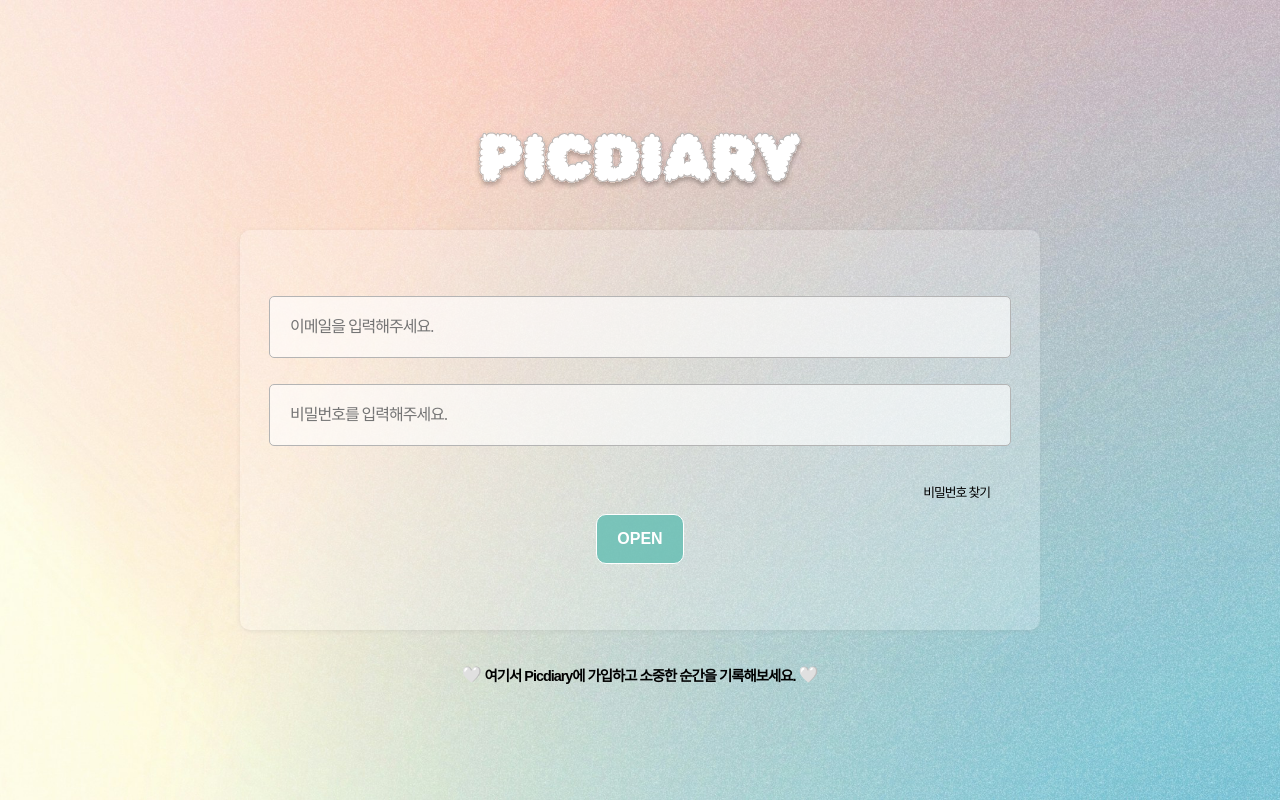
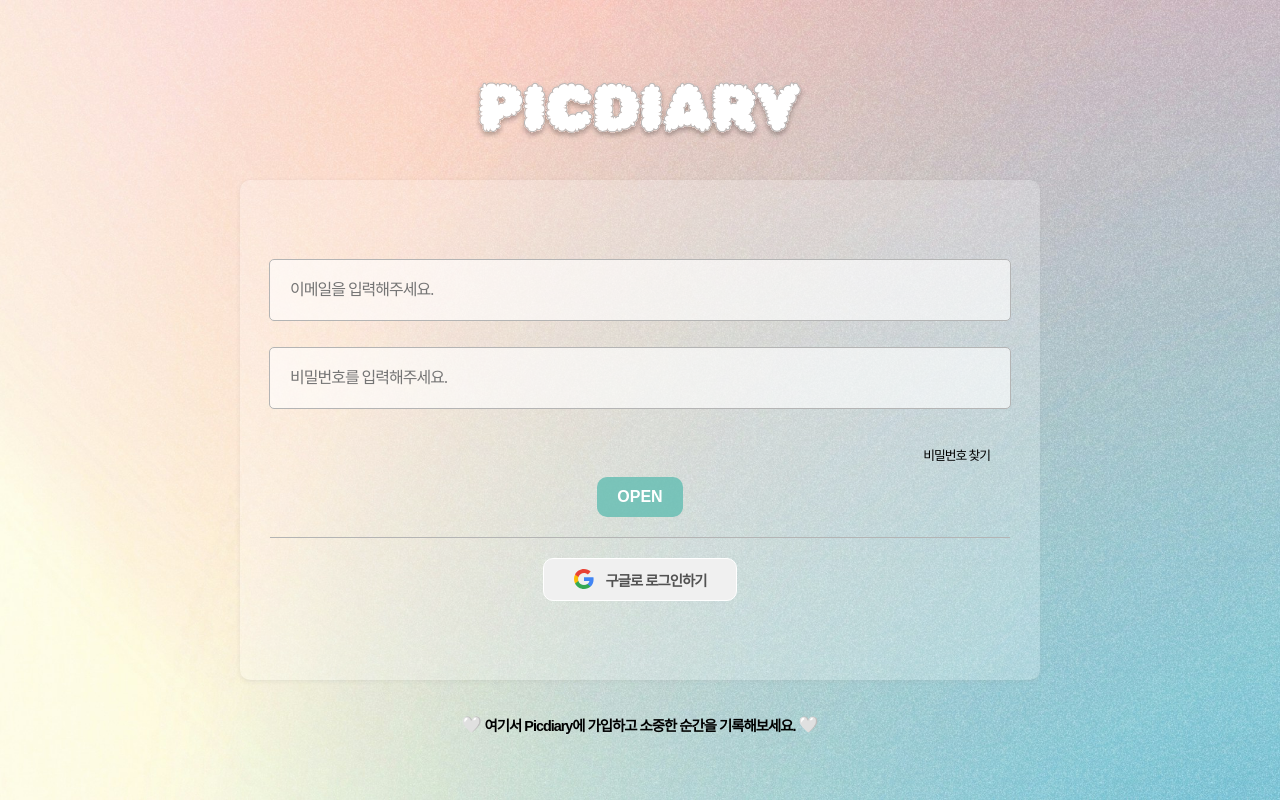
Before and after one commit to jinahp/picdiary, a Next.js app: page / in a window 1280 px wide. Built offline with nearby package versions, Linux system fonts and the light colour scheme.

Commit message:
feat: 구글 로그인 기능 추가

```diff
--- a/app/Button.tsx
+++ b/app/Button.tsx
@@ -1,17 +1,19 @@
 import styles from "@/styles/button.module.scss";
 
 interface ButtonProps {
-  text: string;
+  children?: React.ReactNode;
   className?: string;
   disabled?: boolean;
   onClick?: () => void;
+  text?: string;
 }
 
 export default function Button({
-  text,
+  children,
   className,
   disabled,
   onClick,
+  text,
 }: ButtonProps) {
   return (
     <button
@@ -19,7 +21,7 @@
       disabled={disabled}
       onClick={onClick}
     >
-      {text}
+      {children ?? text}
     </button>
   );
 }
--- /dev/null
+++ b/app/GoogleLoginPage.tsx
@@ -0,0 +1,17 @@
+import GoogleImage from "@/public/svg/ic-google.svg";
+import styles from "@/styles/googleLogin.module.scss";
+import Button from "./Button";
+import { signIn } from "next-auth/react";
+
+export default function GoogleLoginPage() {
+  return (
+    <Button
+      className={styles["google-button"]}
+      onClick={() => signIn("google", { callbackUrl: "/calendar" })}
+      disabled={false}
+    >
+      <GoogleImage alt="Google" />
+      구글로 로그인하기
+    </Button>
+  );
+}
--- a/app/Login.tsx
+++ b/app/Login.tsx
@@ -7,6 +7,7 @@
 import { useMutation } from "@tanstack/react-query";
 import { login } from "@/api/authApi";
 import { useRouter } from "next/navigation";
+import GoogleLoginPage from "./GoogleLoginPage";
 
 const passwordPattern = /^[A-Za-z0-9!@^&*#]+$/;
 
@@ -107,6 +108,8 @@
             <div className={styles["login-error"]}>{error.message}</div>
           )}
         </form>
+        <hr className={styles["login-hr"]} />
+        <GoogleLoginPage />
       </div>
 
       <Link href={"/sign-up"}>
--- a/app/layout.tsx
+++ b/app/layout.tsx
@@ -2,6 +2,7 @@
 import { ReactNode } from "react";
 import "../globals.css";
 import Provider from "./Provider";
+import AuthContext from "@/context/AuthContext";
 
 export const metadata: Metadata = {
   title: "Picdiary",
@@ -13,9 +14,11 @@
 }: Readonly<{ children: ReactNode }>) {
   return (
     <Provider>
-      <html lang="ko">
-        <body>{children}</body>
-      </html>
+      <AuthContext>
+        <html lang="ko">
+          <body>{children}</body>
+        </html>
+      </AuthContext>
     </Provider>
   );
 }
--- /dev/null
+++ b/context/AuthContext.tsx
@@ -0,0 +1,10 @@
+"use client";
+import { SessionProvider } from "next-auth/react";
+
+type Props = {
+  children: React.ReactNode;
+};
+
+export default function AuthContext({ children }: Props) {
+  return <SessionProvider>{children}</SessionProvider>;
+}
--- a/package.json
+++ b/package.json
@@ -27,6 +27,7 @@
   "devDependencies": {
     "@svgr/webpack": "^8.1.0",
     "@tanstack/react-query-devtools": "^5.23.0",
+    "@types/next-auth": "^3.15.0",
     "@types/node": "^20",
     "@types/react": "^18",
     "@types/react-dom": "^18",
--- /dev/null
+++ b/styles/googleLogin.module.scss
@@ -0,0 +1,26 @@
+button.google-button {
+  display: flex;
+  justify-content: center;
+  align-items: center;
+  gap: 12px;
+  width: fit-content;
+  margin: 20px 0 0;
+  padding: 10px 15px;
+  background-color: var(--gray-light);
+  border: 1px solid var(--white);
+  border-radius: 10px;
+  color: var(--gray);
+  font-size: 0.8em;
+  letter-spacing: -1px;
+  transition: all 0.2s ease-in-out;
+
+  &:hover {
+    color: var(--gray);
+    background-color: var(--white);
+  }
+
+  @media (min-width: 769px) {
+    padding: 10px 30px;
+    font-size: 0.9em;
+  }
+}
--- a/styles/login.module.scss
+++ b/styles/login.module.scss
@@ -6,7 +6,6 @@
   width: 100%;
   min-width: 250px;
   height: 400px;
-  max-height: 500px;
   padding: 0 30px;
   border-radius: 10px;
   background-color: var(--white-more-transparent);
@@ -15,6 +14,7 @@
   @media (min-width: 769px) {
     width: 900px;
     max-width: 800px;
+    height: 500px;
   }
 }
 
@@ -69,7 +69,15 @@
 
   &:hover {
     color: var(--gray-dark);
+    text-decoration: underline;
   }
+}
+
+.login-hr {
+  width: 100%;
+  margin: 20px 0 0;
+  border: none;
+  border-top: 1px solid var(--gray-dark);
 }
 
 .login-link-box {
@@ -123,9 +131,11 @@
   }
 }
 
-.login-btn {
+button.login-btn {
   background-color: var(--blue);
+  border: none;
   color: var(--white);
+  padding: 11px 20px;
 
   &:hover {
     background-color: var(--blue-light);
```
Also changed, not shown: app/api/auth/[...nextauth]/route.ts (added, +114 -0 lines), public/svg/ic-google.svg (added), 1 other file (tests, documents, lock files or other folders).
